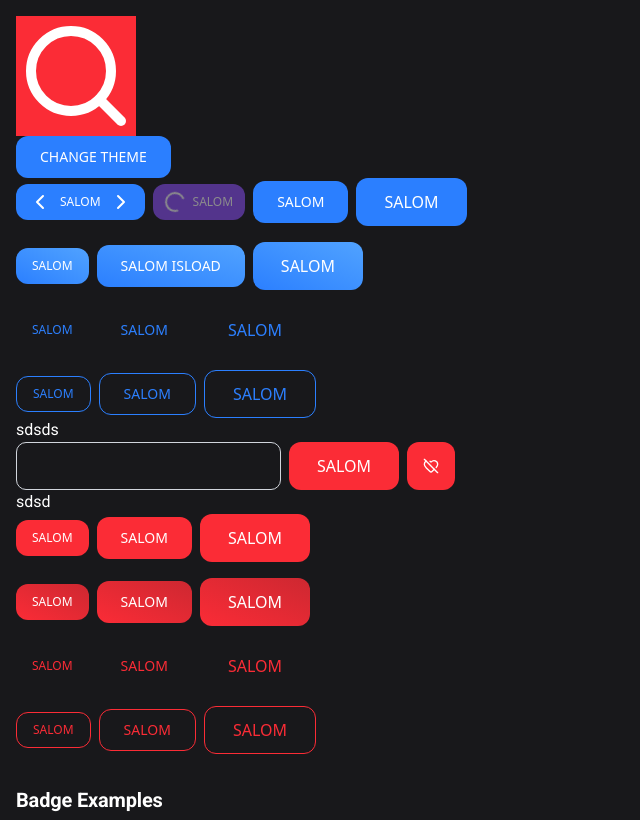
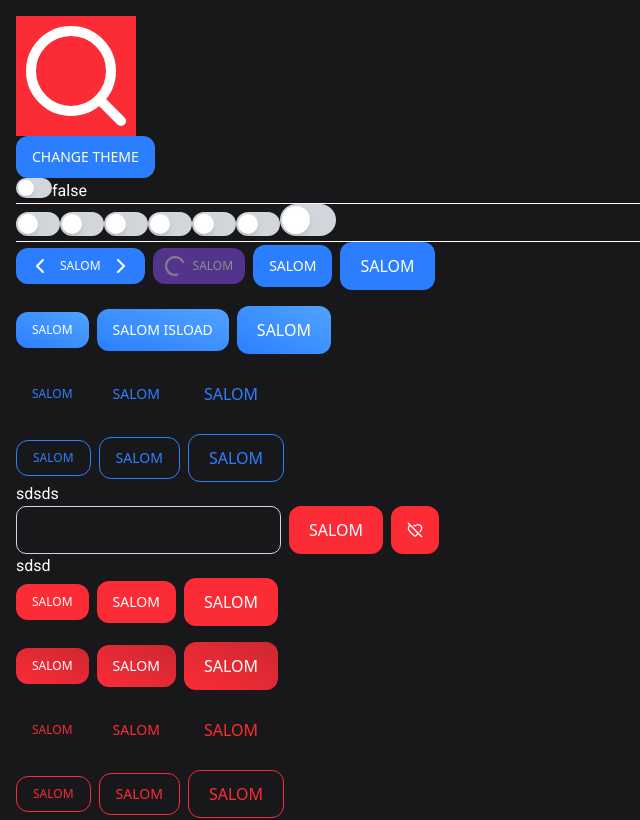
Before and after one commit to nnolan-oss/noor-ui, a React (Vite) app: page / in a window 1280 px wide. Shown: the top 820 px of the page, without its empty margins (0-640 px from the left). Built offline with nearby package versions, Linux system fonts and the light colour scheme.

Commit message:
feat: add Switch component and integrate it into HomePage; update theme to include Switch styles and variables

```diff
--- a/lib/components/index.ts
+++ b/lib/components/index.ts
@@ -3,3 +3,4 @@ export { Badge } from "./badge/Badge";
 export { IconButton } from "./iconButton/IconButton";
 export { Loader } from "./loader/Loader";
 export { Input } from "./input/Input";
+export { Switch } from "./switch/Switch"
--- /dev/null
+++ b/lib/components/switch/Switch.d.ts
@@ -0,0 +1,16 @@
+import {
+  type TSwitchOffIcon,
+  type TSwitchOnIcon,
+  type TSwitchClassname,
+  type TSwitchColors,
+  type TSwitchSize,
+  type TSwitchLoading
+} from "../../types/components/switch";
+
+export interface SwitchProps
+  extends React.HTMLAttributes<HTMLInputElement> {
+  size?: TSwitchSize;
+  color?: TSwitchColors;
+  className?: TSwitchClassname;
+  loading?: TSwitchLoading
+}
--- /dev/null
+++ b/lib/components/switch/Switch.tsx
@@ -0,0 +1,75 @@
+import React, { useState } from "react";
+import { type SwitchProps } from "./switch.d";
+import { useTheme } from "../../core/noorThemeProvider/NoorThemeProvider";
+import { twMerge } from "tailwind-merge";
+import { objectsToString } from "../../utils/objectsToString";
+import findMatch from "../../utils/findMatch";
+import classnames from "classnames";
+import { Loader } from "../loader/Loader";
+
+export const Switch = React.forwardRef<HTMLInputElement, SwitchProps>(
+  ({ size, color, className, loading, onChange, defaultChecked, ...rest }, ref) => {
+    const { theme } = useTheme();
+    const { switchTheme } = theme.components;
+    const { valid, defaultProps, styles } = switchTheme;
+    const { base, sizes, variants } = styles;
+
+    size = size ?? defaultProps.size;
+    color = color ?? defaultProps.color;
+    className = twMerge(defaultProps.className || "", className);
+
+    const switchBase = objectsToString(base.initial);
+    const switchSize = (sizes as any)[findMatch(valid.sizes, size, "md")];
+    const switchVariant =
+      (variants as any)[findMatch(valid.variants, "filled", "filled")][
+        findMatch(valid.colors, color, "primary")
+      ];
+
+    // Internal state (for uncontrolled usage)
+    const [internalChecked, setInternalChecked] = useState(defaultChecked ?? false);
+
+    const isControlled = defaultChecked !== undefined;
+    const isChecked = isControlled ? defaultChecked : internalChecked;
+
+    const handleChange = (e: React.ChangeEvent<HTMLInputElement>) => {
+      if (!isControlled) {
+        setInternalChecked(e.target.checked);
+      }
+      if (onChange) {
+        onChange(e);
+      }
+    };
+
+    const classes = twMerge(
+      classnames(
+        switchBase,
+        isChecked ? switchVariant.on : switchVariant.off,
+        switchSize.track
+      ),
+      className
+    );
+
+    const thumbClasses = twMerge(
+      classnames(
+        switchSize.thumb,
+        "flex items-center justify-center rounded-full shadow-md transform transition-transform duration-300",
+        "bg-white",
+        isChecked ? switchSize.thumbChecked : "translate-x-0"
+      )
+    );
+
+    return (
+      <label className={classes}>
+        <input
+          {...rest}
+          ref={ref}
+          type="checkbox"
+          checked={isChecked}
+          onChange={handleChange}
+          className="hidden"
+        />
+        {loading ? <Loader size="sm" /> : <span className={thumbClasses} />}
+      </label>
+    );
+  }
+);
--- a/lib/theme/components/button/index.ts
+++ b/lib/theme/components/button/index.ts
@@ -88,14 +88,14 @@ export const button: IButtonStyleTypes = {
       md: {
         fontSize: "text-sm",
         py: "py-3",
-        px: "px-6",
+        px: "px-4",
         borderRadius: "rounded-xl",
         height: "h-[var(--noor-form-h-md)]",
       },
       lg: {
         fontSize: "text-md",
         py: "py-3.5",
-        px: "px-7",
+        px: "px-5",
         borderRadius: "rounded-xl",
         height: "h-[var(--noor-form-h-lg)]",
       },
--- /dev/null
+++ b/lib/theme/components/switch/index.ts
@@ -0,0 +1,87 @@
+import {
+  type TSwitchClassname,
+  type TSwitchColors,
+  type TSwitchSize,
+} from "../../../types/components/switch";
+import { themeColors, type TColors } from "../../../types/generic";
+import { switchFilled } from "./switchFilled";
+
+export interface ISwitchStyleTypes {
+  defaultProps: {
+    size: TSwitchSize;
+    color: TSwitchColors;
+    className: TSwitchClassname;
+    fullWidth: boolean;
+  };
+  valid: {
+    variants: string[];
+    sizes: string[];
+    colors: TColors[];
+  };
+  styles: {
+    base: {
+      initial: object;
+      fullWidth: object;
+    };
+    sizes: {
+      sm: { track: string; thumb: string; thumbChecked: string };
+      md: { track: string; thumb: string; thumbChecked: string };
+      lg: { track: string; thumb: string; thumbChecked: string };
+    };
+    variants: {
+      filled: typeof switchFilled;
+    };
+  };
+}
+
+export const switchTheme: ISwitchStyleTypes = {
+  defaultProps: {
+    size: "md",
+    color: "primary",
+    className: "",
+    fullWidth: false,
+  },
+  valid: {
+    variants: ["filled"],
+    sizes: ["sm", "md", "lg"],
+    colors: [...themeColors],
+  },
+  styles: {
+    base: {
+      initial: {
+        display: "inline-flex",
+        alignItems: "items-center",
+        cursor: "cursor-pointer",
+        transition: "transition-colors duration-300",
+        rounded: "rounded-full",
+        p: "p-0.5",
+        disabled:
+          "disabled:opacity-50 disabled:shadow-none disabled:pointer-events-none",
+      },
+      fullWidth: {
+        display: "block",
+        width: "w-full",
+      },
+    },
+    sizes: {
+      sm: {
+        track: "w-9 h-5",
+        thumb: "w-4 h-4",
+        thumbChecked: "translate-x-4",
+      },
+      md: {
+        track: "w-11 h-6",
+        thumb: "w-5 h-5",
+        thumbChecked: "translate-x-5",
+      },
+      lg: {
+        track: "w-14 h-8",
+        thumb: "w-7 h-7",
+        thumbChecked: "translate-x-6",
+      },
+    },
+    variants: {
+      filled: switchFilled,
+    },
+  },
+};
--- /dev/null
+++ b/lib/theme/components/switch/switchFilled.ts
@@ -0,0 +1,26 @@
+export const switchFilled = {
+    primary: {
+        off: "bg-gray-300",
+        on: "bg-[var(--noor-color-primary)]",
+    },
+    secondary: {
+        off: "bg-gray-300",
+        on: "bg-[var(--noor-color-secondary)]",
+    },
+    success: {
+        off: "bg-gray-300",
+        on: "bg-[var(--noor-color-success)]",
+    },
+    error: {
+        off: "bg-gray-300",
+        on: "bg-[var(--noor-color-danger)]",
+    },
+    info: {
+        off: "bg-gray-300",
+        on: "bg-[var(--noor-color-info)]",
+    },
+    warning: {
+        off: "bg-gray-300",
+        on: "bg-[var(--noor-color-warning)]",
+    },
+};
--- a/lib/theme/index.ts
+++ b/lib/theme/index.ts
@@ -3,6 +3,7 @@ import { badge } from "./components/badge";
 import { iconButton } from "./components/iconButton";
 import { loader } from "./components/loader";
 import { input } from "./components/input";
+import {switchTheme} from "./components/switch"
 
 export const theme = {
   components: {
@@ -11,6 +12,7 @@ export const theme = {
     iconButton,
     loader,
     input,
+    switchTheme
   },
   typography: {},
   spacing: {},
@@ -27,3 +29,4 @@ export * from "./components/badge";
 export * from "./components/iconButton";
 export * from "./components/loader";
 export * from "./components/input";
+export * from "./components/switch"
--- a/src/pages/HomePage.tsx
+++ b/src/pages/HomePage.tsx
@@ -1,5 +1,5 @@
-import { ChevronLeft, ChevronRight, Search, Star, Heart, Settings, Plus, Trash2, Edit, Save, Download, HeartOff } from "lucide-react";
-import { Button, Badge, IconButton, Loader, Input, useTheme } from "noor-ui";
+import { ChevronLeft, ChevronRight, Search, Star, Heart, Settings, Plus, Trash2, Edit, Save, Download, HeartOff, Home } from "lucide-react";
+import { Button, Badge, IconButton, Loader, Input, useTheme, Switch } from "noor-ui";
 import { useState } from "react";
 
 const HomePage = () => {
@@ -11,6 +11,22 @@ const HomePage = () => {
     <div className={"p-4 bg-[var(--noor-color-background-default)] text-white"}>
       <Search size={120} className={"bg-red-500"} />
       <Button onClick={() => toggleMode()}>Change theme</Button>
+
+      <Switch color="warning" size="sm" onChange={() => setIsLoad(!isLoad)} />
+        {
+          JSON.stringify(isLoad)
+        }
+
+      <hr />
+      <Switch color="primary" />
+      <Switch color="secondary" />
+      <Switch color="success" />
+      <Switch color="error" />
+      <Switch color="info" />
+      <Switch color="warning" size="md" />
+      <Switch color="warning" size="lg" />
+      <hr />
+
 
       <div className="space-y-4">
         <div className="flex items-center gap-2">
@@ -39,12 +55,11 @@ const HomePage = () => {
         </div>
       </div>
 
-
-sdsds
+      sdsds
       <div className="flex gap-2">
         <Input size="lg" />
         <Button color="error" size="lg">Salom</Button>
-        <IconButton color="error" size="lg" onClick={() => setIsLoad(!isLoad)} icon={isLoad ? <Heart size={16}/> : <HeartOff size={16}/>}/>
+        <IconButton color="error" size="lg" onClick={() => setIsLoad(!isLoad)} icon={isLoad ? <Heart size={16} /> : <HeartOff size={16} />} />
       </div>
       sdsd
 
```
Also changed, not shown: lib/types/components/switch.d.ts (added, +8 -0 lines).
